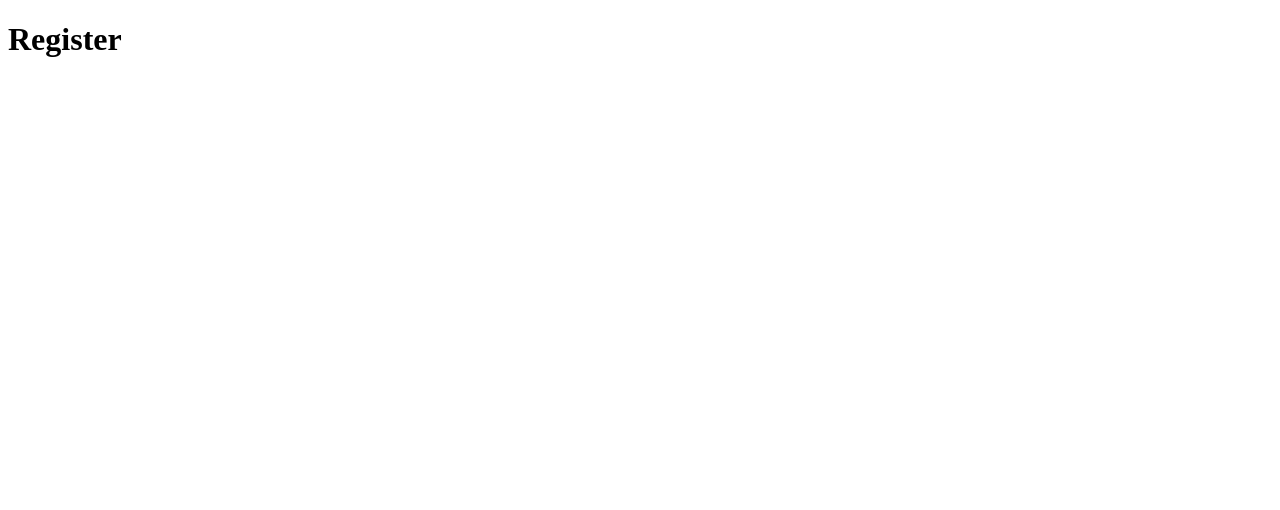
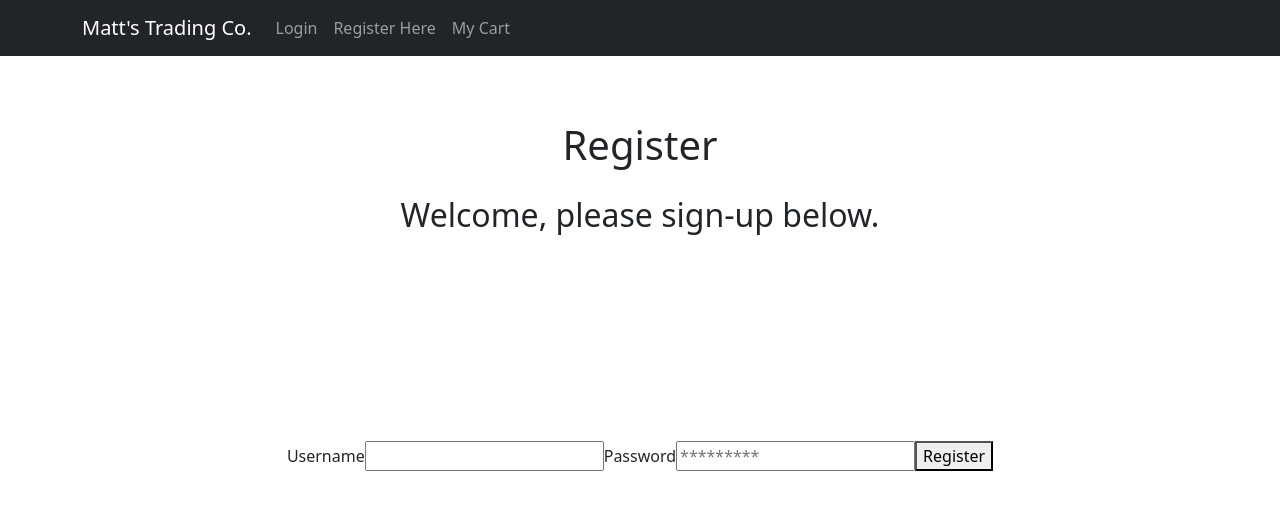
Before and after one commit to MKindig97/E-Commerce-Project, a React (Vite) app: page /register in a window 1280 px wide. Shown: the top 510 px of the page. Built offline with nearby package versions, Linux system fonts and the light colour scheme.

Commit message:
Finshed up UI for Login and Registration pages. However, functionality is limited as login API is non functional.

```diff
--- a/package.json
+++ b/package.json
@@ -10,7 +10,9 @@
     "preview": "vite preview"
   },
   "dependencies": {
+    "bootstrap": "^5.3.1",
     "react": "^18.2.0",
+    "react-bootstrap": "^2.8.0",
     "react-dom": "^18.2.0",
     "react-router-dom": "^6.15.0"
   },
--- a/src/App.jsx
+++ b/src/App.jsx
@@ -1,20 +1,26 @@
+import { useState } from "react";
 import { Routes, Route } from "react-router-dom"
 import Products from "./pages/Products";
 import User from "./pages/User";
 import Login from "./pages/Login";
 import Register from "./pages/Register";
 import Cart from "./pages/Cart";
+import NavBar from "./components/NavBar";
+import 'bootstrap/dist/css/bootstrap.min.css';
 
 
 function App() {
+  const [token, setToken] = useState(localStorage.getItem("token"));
+
 return (
     <div>
+      <NavBar />
       <Routes>
-      <Route path="/products" element={<Products />} />
-      <Route path="/user" element={<User />} />
-      <Route path="/login" element={<Login />} />
-      <Route path="/register" element={<Register />} />
-      <Route path="/cart" element={<Cart />} />
+      <Route path="/" element={<Products token={token} />} />
+      <Route path="/user" element={<User token={token} />} />
+      <Route path="/login" element={<Login setToken={setToken} />} />
+      <Route path="/register" element={<Register setToken={setToken} />} />
+      <Route path="/cart" element={<Cart  token={token} />} />
     </Routes>
     </div>
   )
--- /dev/null
+++ b/src/components/NavBar.jsx
@@ -0,0 +1,19 @@
+import Container from 'react-bootstrap/Container';
+import Nav from 'react-bootstrap/Nav';
+import Navbar from 'react-bootstrap/Navbar';
+
+
+export default function NavBar () {
+  return (
+    <Navbar bg="dark" data-bs-theme="dark">
+    <Container>
+      <Navbar.Brand href="/">Matt's Trading Co.</Navbar.Brand>
+      <Nav className="me-auto">
+        <Nav.Link href="/login">Login</Nav.Link>
+        <Nav.Link href="/register">Register Here</Nav.Link>
+        <Nav.Link href="/cart">My Cart</Nav.Link>
+      </Nav>
+    </Container>
+  </Navbar>
+  )
+}
--- /dev/null
+++ b/src/pages/Authentication.css
@@ -0,0 +1,32 @@
+.login-bar {
+  height: 100vh;
+  width: 100%;
+  display: flex;
+  justify-content: center;
+  align-items: center;
+
+}
+.register-bar {
+  height: 100vh;
+  width: 100%;
+  display: flex;
+  justify-content: center;
+  align-items: center;
+
+}
+.header-position {
+  width: 100%;
+  display: flex;
+  justify-content: center;
+  align-items: center;
+  position: absolute;
+  margin-top: 65px;
+}
+.instruction {
+  width: 100%;
+  display: flex;
+  justify-content: center;
+  align-items: center;
+  position: absolute;
+  margin-top: 140px;
+}
--- a/src/pages/Login.jsx
+++ b/src/pages/Login.jsx
@@ -1,7 +1,40 @@
-export default function Login () {
+import { useState } from "react"
+import "./Authentication.css"
+
+export default function Login ({ setToken} ) {
+  const [username, setUsername] = useState('')
+  const [password, setPassword] = useState('')
+  const [popupStyle, showPopup] =useState("hide")
+
+  const popup = () => {
+    showPopup("login-popup")
+    setTimeout(() => showPopup("hide"), 3000)
+  }
+
+
   return (
-  <div>
-    <h1>Login</h1>
-  </div>
+    <div>
+      <h1 className="header-position">Login</h1>
+      <h2 className="instruction">Welcome, please login below.</h2>
+      <form className="login-bar" >
+        <label htmlFor="username">Username</label>
+        <input
+        type="username"
+        id="username"
+        value={username}
+        onChange={(e) => setUsername(e.target.value)}
+        />
+        <label htmlFor="password">Password</label>
+        <input
+        type="password"
+        placeholder="*********"
+        id="password"
+        value={password}
+        onChange={(e) => setPassword(e.target.value)}
+        />
+        <button type="submit">Login</button>
+
+      </form>
+    </div>
   )
 }
--- a/src/pages/Products.jsx
+++ b/src/pages/Products.jsx
@@ -1,7 +1,7 @@
 export default function Products () {
   return (
   <div>
-    <h1>Products</h1>
+   <h1>Products Page</h1>
   </div>
   )
 }
--- a/src/pages/Register.jsx
+++ b/src/pages/Register.jsx
@@ -1,7 +1,32 @@
-export default function Register () {
+import { useState } from "react"
+
+export default function Register ({ setToken }) {
+  const [username, setUsername] = useState('')
+  const [password, setPassword] = useState('')
+
   return (
-  <div>
-    <h1>Register</h1>
-  </div>
+    <div>
+
+      <h1 className="header-position">Register</h1>
+      <h2 className="instruction">Welcome, please sign-up below.</h2>
+      <form className="register-bar">
+        <label htmlFor="username">Username</label>
+        <input
+        type="username"
+        id="username"
+        value={username}
+        onChange={(e) => setUsername(e.target.value)}
+        />
+        <label htmlFor="password">Password</label>
+        <input
+        type="password"
+        placeholder="*********"
+        id="password"
+        value={password}
+        onChange={(e) => setPassword(e.target.value)}
+        />
+        <button type="submit">Register</button>
+      </form>
+    </div>
   )
 }
```
Also changed, not shown: 1 other file (tests, documents, lock files or other folders).
